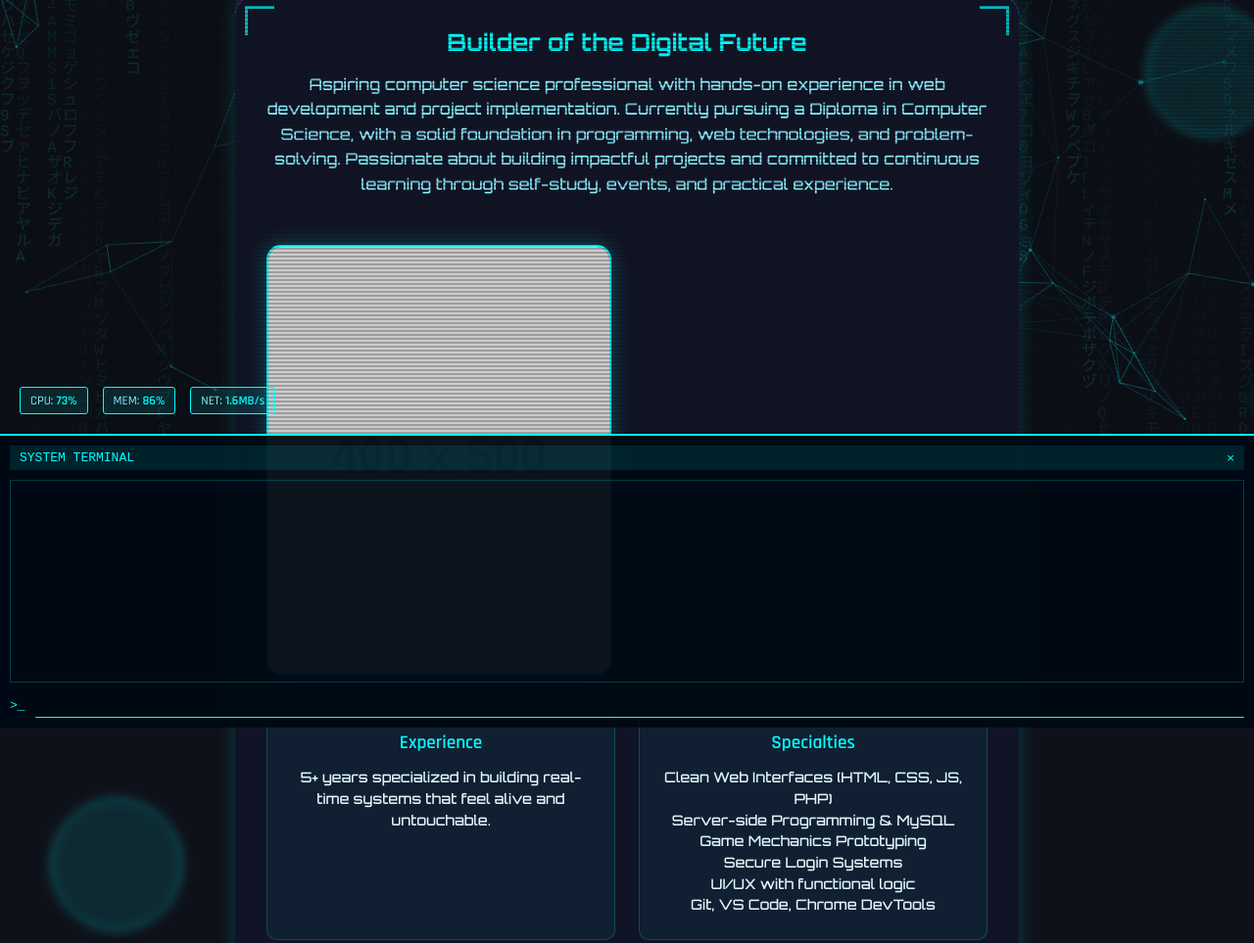
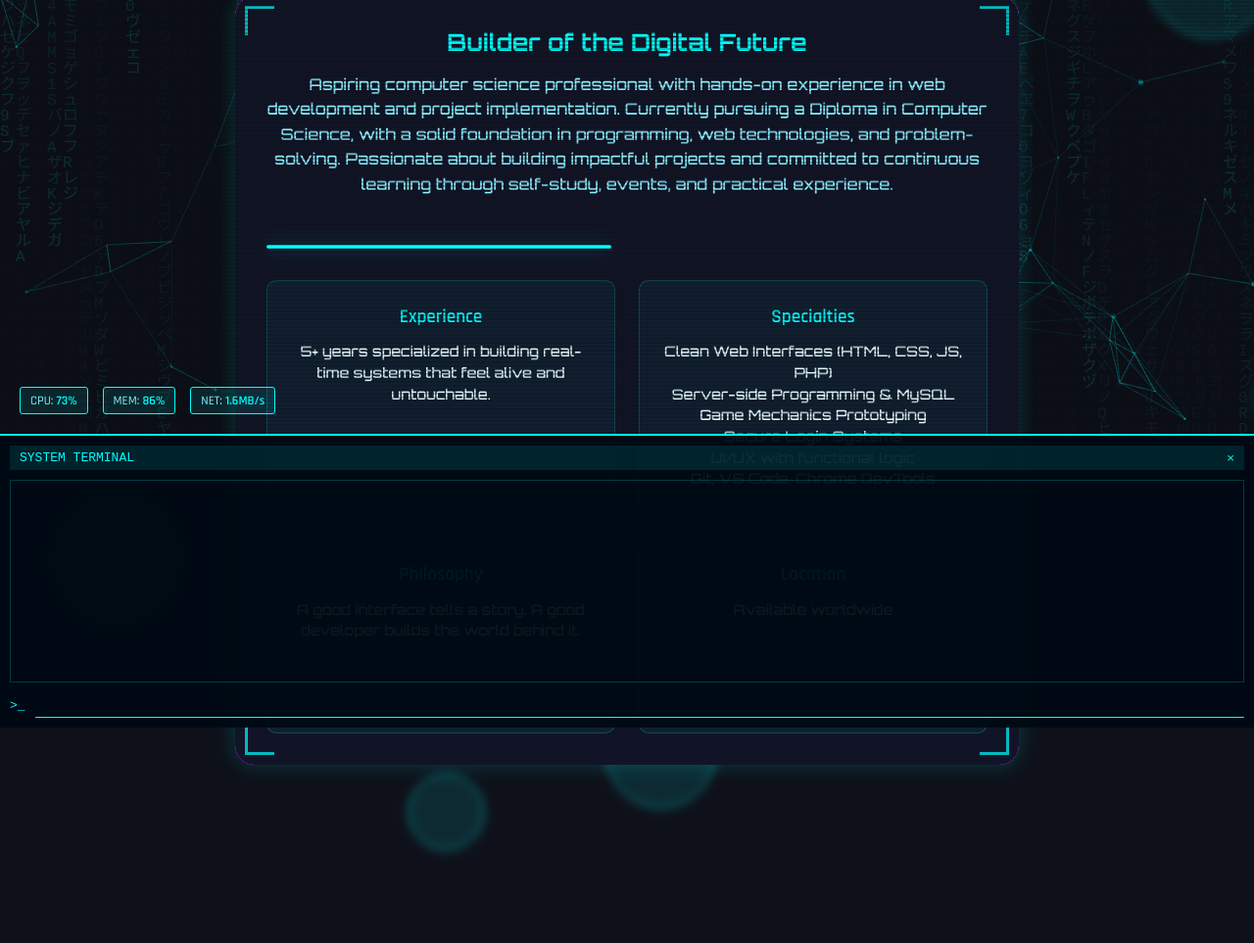
Before and after one commit to Quit4859/Resume, a plain HTML site: page about.html in a window 1280 px wide. Shown: the part 357-1320 px from the top of the page at 98% size. After the commit the page ends 1245 px from the top, so only its background shows below. Drawn offline with nearby package versions, Linux system fonts and the light colour scheme; placeholder pictures from the web are drawn by us.

Commit message:
Add files via upload

```diff
--- a/about.html
+++ b/about.html
@@ -743,7 +743,7 @@
       </div>
 
       <div class="about-image">
-        <img src="https://via.placeholder.com/400x500/111426/0ff?text=Jordan+Nova" alt="Jordan Nova Portrait">
+
       </div>
 
       <div class="about-details">
```
